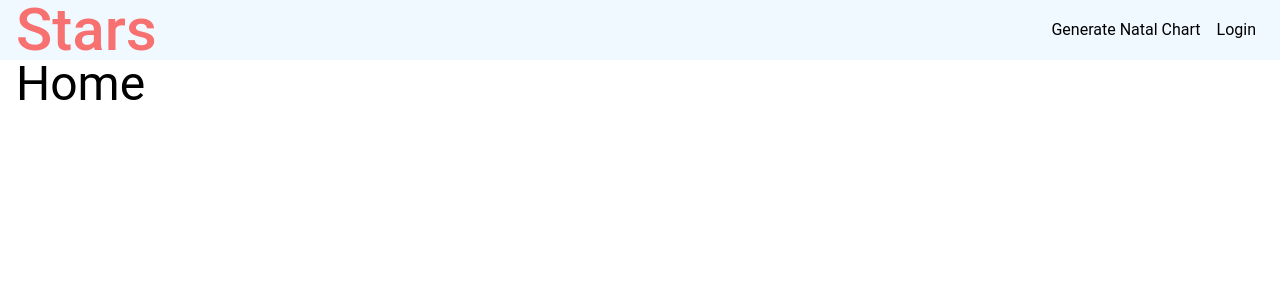
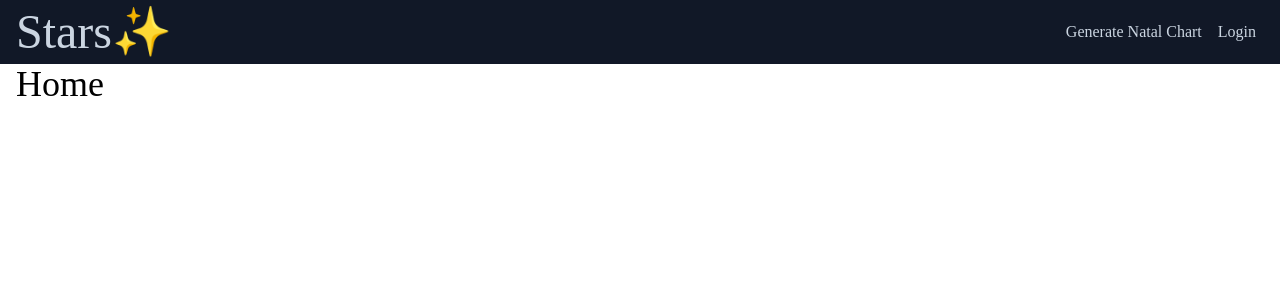
Before and after one commit to allanlalangan/stars, a React (Create React App) app: page / in a window 1280 px wide. Shown: the top 300 px of the page. Built offline with nearby package versions, Linux system fonts and the light colour scheme; no server answers.

Commit message:
update fonts, styles

```diff
--- a/src/App.js
+++ b/src/App.js
@@ -7,16 +7,22 @@ const App = () => {
   return (
     <div>
       <BrowserRouter>
-        <header className='flex w-full justify-between bg-sky-50 px-4'>
+        <header className='flex w-full justify-between bg-gray-900 px-4 text-slate-300'>
           <Link to='/'>
-            <h1 className='cursor-pointer font-medium text-red-400'>Stars</h1>
+            <h1 className='cursor-pointer py-2 transition hover:text-slate-100'>
+              Stars✨
+            </h1>
           </Link>
           <nav className='flex items-center justify-evenly'>
             <Link to='/generate-chart'>
-              <button className='mx-2'>Generate Natal Chart</button>
+              <button className='mx-2 transition hover:text-slate-100'>
+                Generate Natal Chart
+              </button>
             </Link>
             <Link to='/login'>
-              <button className='mx-2'>Login</button>
+              <button className='mx-2 transition hover:text-slate-100'>
+                Login
+              </button>
             </Link>
           </nav>
         </header>
--- a/src/components/NatalForm.jsx
+++ b/src/components/NatalForm.jsx
@@ -190,11 +190,11 @@ const NatalForm = () => {
         />
         {geoSearchResults?.length > 0 &&
           !geoSearchResults?.some((res) => res.timezone_id === '') && (
-            <ul className='absolute top-full left-1/2 z-10 w-1/2 bg-sky-100'>
+            <ul className='absolute top-full left-1/2 z-10 w-1/2 bg-indigo-100'>
               {geoSearchResults.map((res) => (
                 <li
                   onClick={(e) => handleResultClick(res)}
-                  className='cursor-pointer py-2 px-4 hover:bg-sky-200 active:bg-sky-300'
+                  className='cursor-pointer py-2 px-4 hover:bg-indigo-200 active:bg-indigo-300'
                 >
                   {`${res.place_name}, ${res.country_code}, ${res.timezone_id}`}
                 </li>
@@ -203,7 +203,10 @@ const NatalForm = () => {
           )}
       </fieldset>
 
-      <button type='submit' className='border border-cyan-500 p-4'>
+      <button
+        type='submit'
+        className='border border-indigo-200 p-4 font-heading uppercase transition hover:bg-indigo-200'
+      >
         Submit
       </button>
     </form>
--- a/src/index.css
+++ b/src/index.css
@@ -1,37 +1,50 @@
 @tailwind base;
 @tailwind components;
 @tailwind utilities;
+@import url('https://fonts.googleapis.com/css2?family=Anaheim&family=Inknut+Antiqua:wght@300;400;500;600;700;800;900&family=Source+Code+Pro:ital,wght@0,200;0,300;0,400;0,500;0,600;0,700;0,800;0,900;1,200;1,300;1,400;1,500;1,600;1,700;1,800;1,900&display=swap');
 
 @layer base {
   body {
-    font-family: 'DM Sans', 'Roboto', 'Fira Sans', sans-serif, -apple-system;
+    /* font-family: 'Roboto', 'Fira Sans', sans-serif, -apple-system; */
     -webkit-font-smoothing: antialiased;
     -moz-osx-font-smoothing: grayscale;
+    @apply font-body;
   }
 
   h1 {
-    @apply text-6xl;
+    @apply font-display;
+  }
+  h2,
+  h3,
+  h4,
+  h5,
+  h6 {
+    @apply font-heading;
+  }
+
+  h1 {
+    @apply text-5xl;
   }
   h2 {
-    @apply text-5xl;
+    @apply text-4xl;
   }
   h3 {
-    @apply text-4xl;
+    @apply text-3xl;
   }
   h4 {
-    @apply text-3xl;
+    @apply text-2xl;
   }
   h5 {
-    @apply text-2xl;
+    @apply text-xl;
   }
   h6 {
-    @apply text-xl;
+    @apply text-lg;
   }
 }
 
 @layer components {
   .counter-btn {
-    @apply px-2 py-1 border border-cyan-500 m-1 transition-all;
+    @apply m-1 border border-cyan-500 px-2 py-1 transition-all;
   }
 }
 
--- a/tailwind.config.js
+++ b/tailwind.config.js
@@ -2,6 +2,11 @@
 module.exports = {
   content: ['./src/components/*.{js,jsx,ts,tsx}', './src/*.{js,jsx,ts,tsx}'],
   theme: {
+    fontFamily: {
+      display: ['Inknut Antiqua'],
+      heading: ['Source Code Pro'],
+      body: ['Anaheim'],
+    },
     extend: {},
   },
   plugins: [],
```
